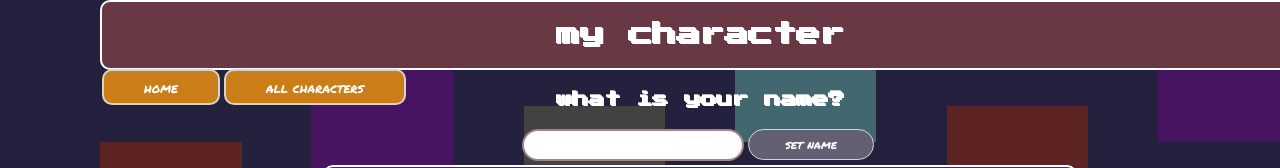
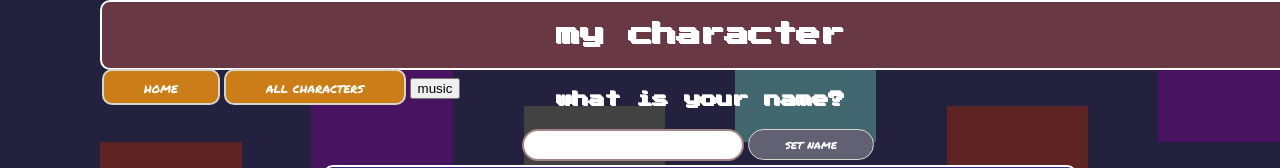
Before and after one commit to Kealoha1988/my-character, a React (Create React App) app: page / in a window 1280 px wide. Shown: the top 168 px of the page. Built offline with nearby package versions, Linux system fonts and the light colour scheme; a web font is replaced by a local one.

Commit message:
created music button

```diff
--- a/package.json
+++ b/package.json
@@ -7,6 +7,7 @@
     "@testing-library/react": "^11.1.0",
     "@testing-library/user-event": "^12.1.10",
     "react": "^17.0.2",
+    "react-audio-player": "^0.17.0",
     "react-dom": "^17.0.2",
     "react-redux": "^7.2.3",
     "react-router-dom": "^5.2.0",
--- a/src/Nav.js
+++ b/src/Nav.js
@@ -2,6 +2,7 @@ import React from 'react'
 import { Link } from 'react-router-dom'
 
 export default function Nav(props) {
+
 
   const routerTrick = () => `/user/${props.cool}/characters`
 
@@ -9,7 +10,7 @@ export default function Nav(props) {
     if (props.cool !== "noUser"){
       return <>
       <Link to={routerTrick}><button className="navButton-style">my characters</button></Link>
-      <Link to='/messages'><button className="navButton-style">message feed</button></Link>
+      <Link to='/messages'><button className="navButton-style">messages</button></Link>
       </>
     }
   }
@@ -23,6 +24,7 @@ export default function Nav(props) {
           <div className="navButtons">
           <Link to='/'><button className="navButton-style">home</button></Link>
           <Link to='/characters'><button className="navButton-style">all characters</button></Link>
+          <button>music</button>
           </div>
           <div className="myCharacterButton">
           {userSignedIn()}
```
Also changed, not shown: 1 other file (tests, documents, lock files or other folders).
